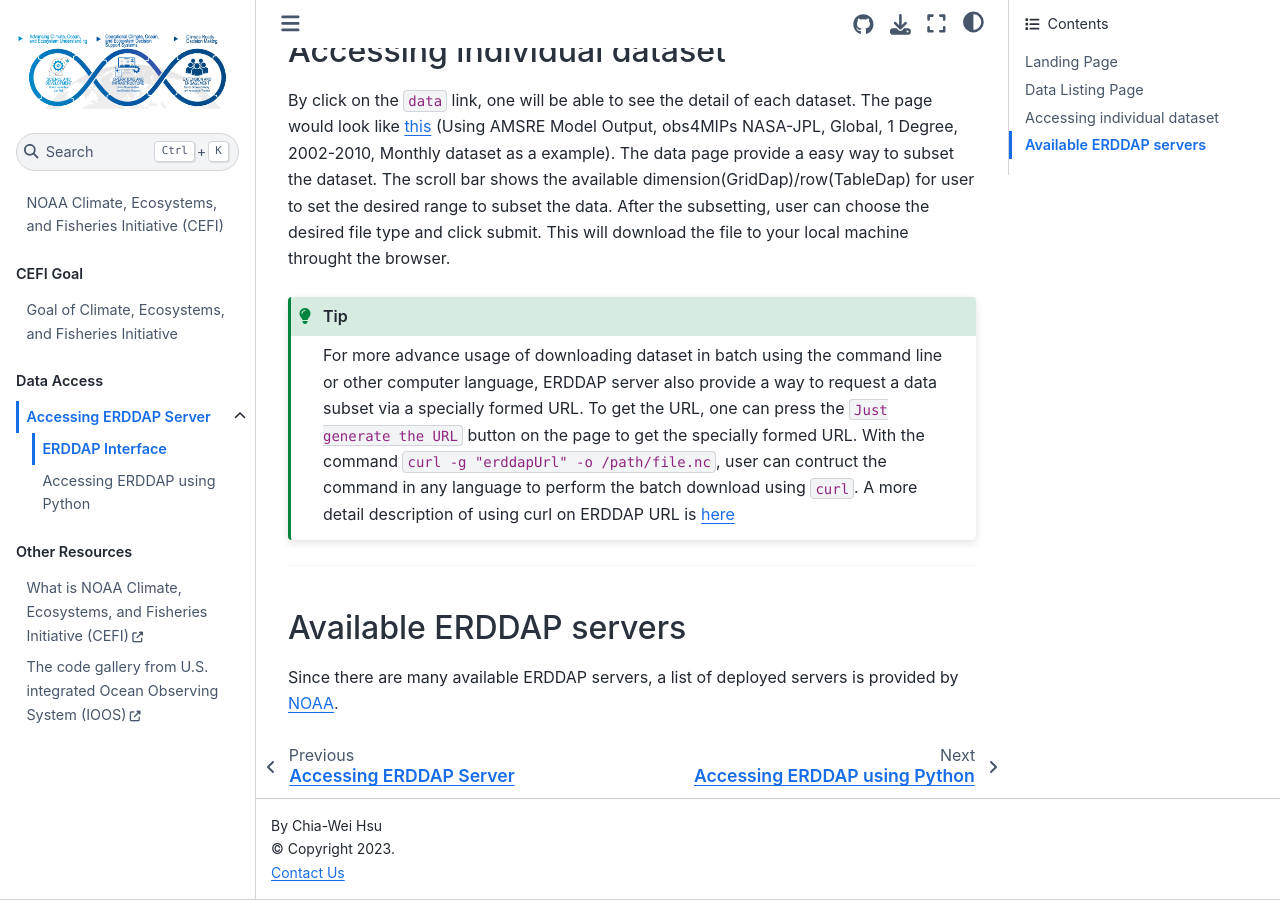
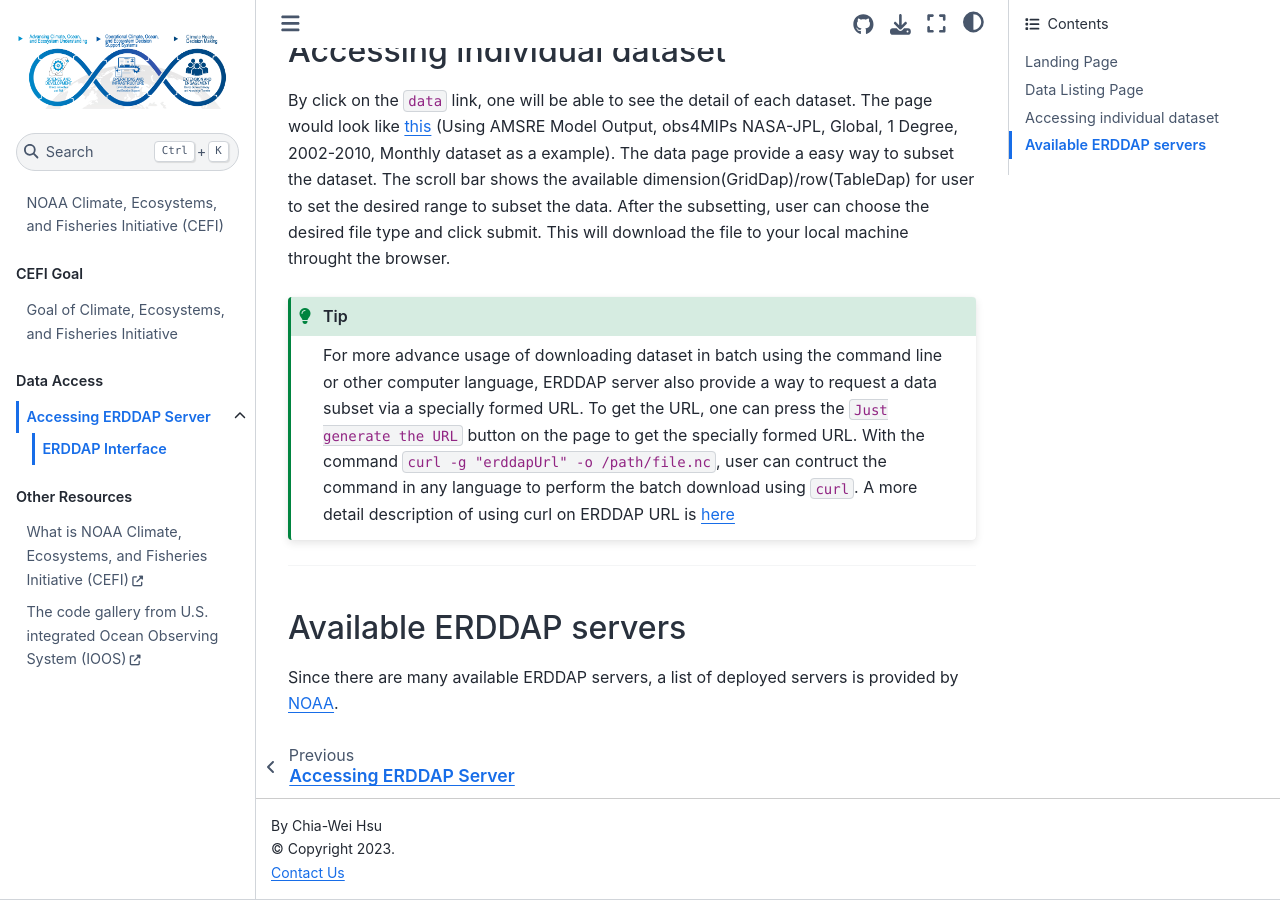
Before and after one commit to chiaweh2/cefi-cookbook, a Jupyter Book: the page built from content/data_access/access_erddap/erddap_interface.md, in a window 1280 px wide and 900 px high, scrolled down 1150 px. Built offline with Jupyter Book 1.0.4 settings and Sphinx 7.4.7 and the Sphinx Book theme 1.1.4, drawn with Linux system fonts in a browser that asks for light colours; pages that are not in the unit, such as notebooks, are missing from menus; part of the change alters nothing that is shown.

```diff
--- a/_toc.yml
+++ b/_toc.yml
@@ -16,7 +16,7 @@ parts:
     - file: content/data_access/access_erddap.md
       sections:
       - file: content/data_access/access_erddap/erddap_interface.md
-      - file: content/data_access/access_erddap/python_interface.md
+      - file: content/data_access/access_erddap/python_interface_griddap.md
 
   - caption: Other Resources
     chapters:
```
